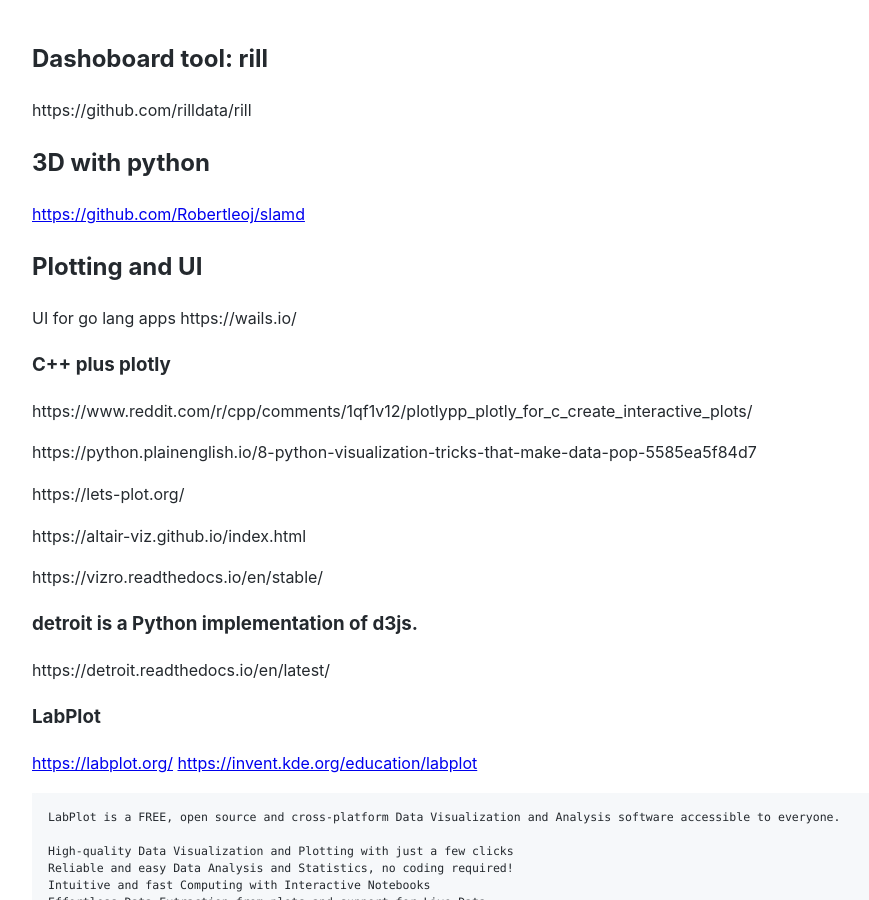
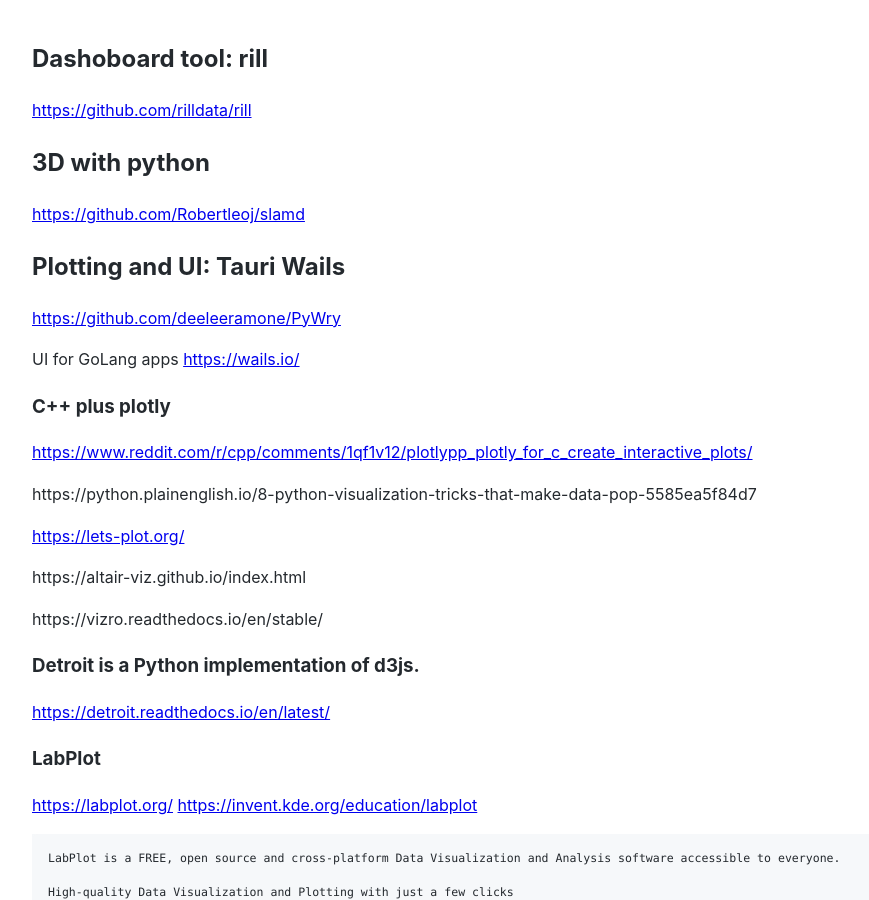
Before and after one commit to Michael-Lubinsky/michael-lubinsky.github.com, a Jekyll site: the page built from plotting/plotting.md, in a window 1280 px wide and 900 px high. Shown: the whole window, without its empty margins (158-1027 px from the left). Built offline with Jekyll 4.4.1, drawn with Linux system fonts in a browser that asks for light colours; our own code applies the rules of GitHub Pages for plain Markdown files; some of the changed text lies outside the part shown.

Commit message:
Update plotting.md

```diff
--- a/plotting/plotting.md
+++ b/plotting/plotting.md
@@ -1,29 +1,32 @@
 ##  Dashoboard tool: rill
 
-https://github.com/rilldata/rill
+<https://github.com/rilldata/rill>
 
 ## 3D with python
 
 <https://github.com/Robertleoj/slamd>
 
-## Plotting and UI
+## Plotting and UI: Tauri Wails
 
-  UI for go lang apps  https://wails.io/
+  <https://github.com/deeleeramone/PyWry>
+
+  UI for GoLang apps  <https://wails.io/>
 
 ### C++ plus plotly
-https://www.reddit.com/r/cpp/comments/1qf1v12/plotlypp_plotly_for_c_create_interactive_plots/
+<https://www.reddit.com/r/cpp/comments/1qf1v12/plotlypp_plotly_for_c_create_interactive_plots/>
 
 https://python.plainenglish.io/8-python-visualization-tricks-that-make-data-pop-5585ea5f84d7
 
 
-https://lets-plot.org/
+<https://lets-plot.org/>
 
 https://altair-viz.github.io/index.html
 
 https://vizro.readthedocs.io/en/stable/
 
-### detroit is a Python implementation of d3js.
-https://detroit.readthedocs.io/en/latest/
+### Detroit is a Python implementation of d3js.
+
+<https://detroit.readthedocs.io/en/latest/>
 
 ### LabPlot
 <https://labplot.org/>
@@ -61,7 +64,7 @@
 
 
 
-https://github.com/rilldata/rill
+<https://github.com/rilldata/rill>
 
 ### minimalytics
 GO standalone minimalist analytics tool built on SQLite.
@@ -72,13 +75,13 @@
 
 ### Plotting Libs
 
-https://news.ycombinator.com/item?id=46706528  JavaScript libs
+<https://news.ycombinator.com/item?id=46706528>  JavaScript libs
 
 <https://habr.com/ru/companies/otus/articles/929938/>
 
 <https://github.com/d3blocks/d3blocks>
 
-https://medium.com/data-science-collective/d3blocks-the-python-library-to-create-interactive-standalone-and-beautiful-d3-js-charts-ef8c65286e86
+<https://medium.com/data-science-collective/d3blocks-the-python-library-to-create-interactive-standalone-and-beautiful-d3-js-charts-ef8c65286e86>
 
 <https://lets-plot.org/>
 
```
